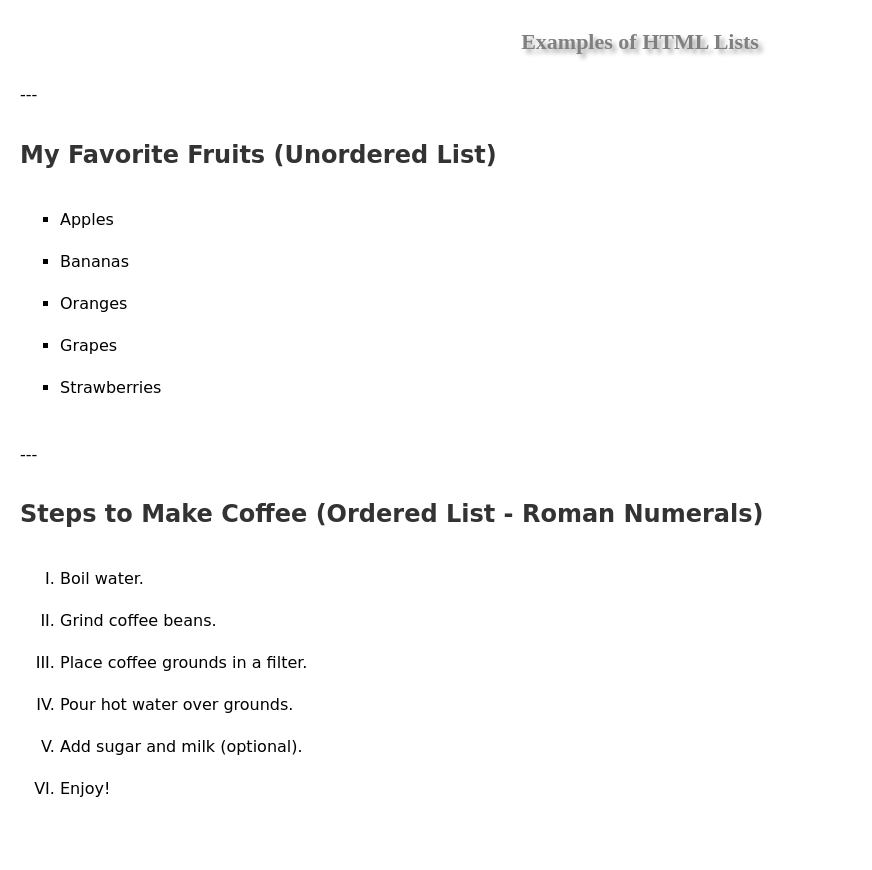
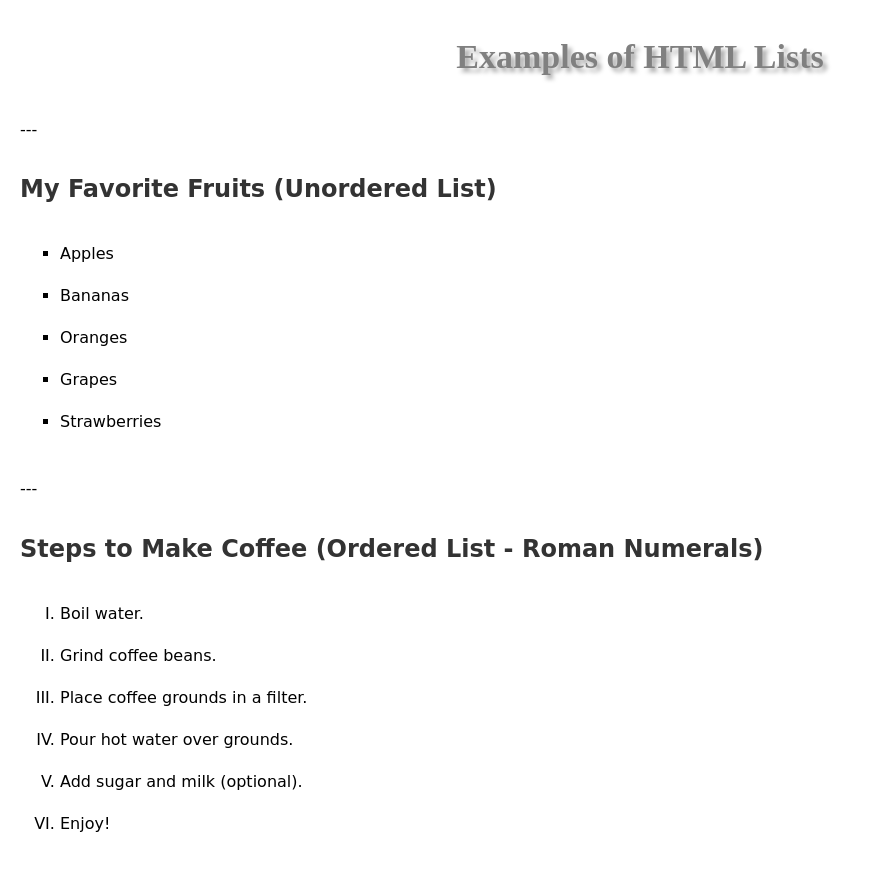
Before and after one commit to belldre/HTML-AND-CSS-PROJECTS, a plain HTML site: page Basic_HTML_and_CSS/HTML_Lists.html in a window 1280 px wide. Shown: the whole page, without its empty margins (0-872 px from the left). Before the commit the page ends 840 px from the top, so only its background shows below. Drawn offline with Linux system fonts and the light colour scheme.

Commit message:
Update HTML_Lists.html
Change size to 34px....

```diff
--- a/Basic_HTML_and_CSS/HTML_Lists.html
+++ b/Basic_HTML_and_CSS/HTML_Lists.html
@@ -28,7 +28,7 @@
             text-align: center; /* Centering the text inside the h1 */
             color: Grey;
 			font-family: 'Hurricane', serif;
-			font-size: 22px;
+			font-size: 34px;
 			text-shadow: 4px 4px 4px #aaa
         }
 
```
